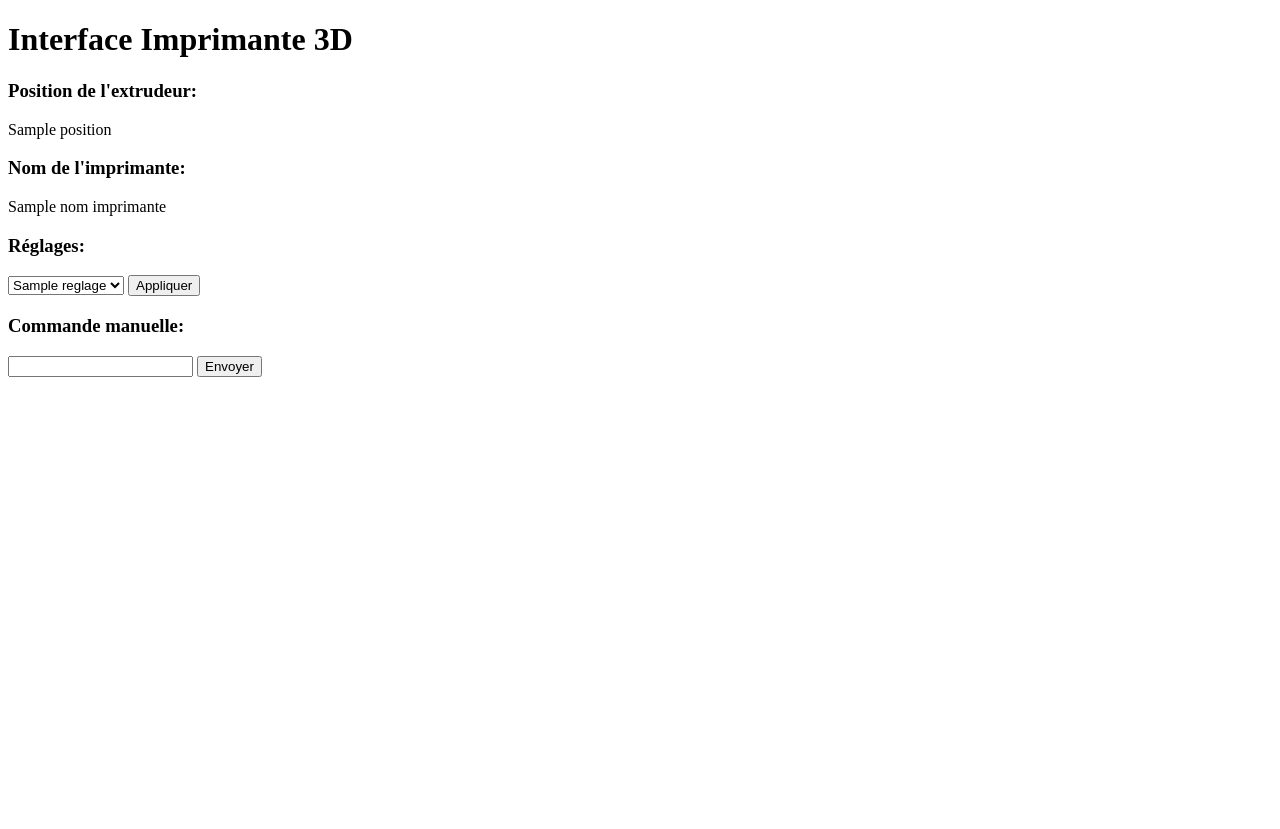
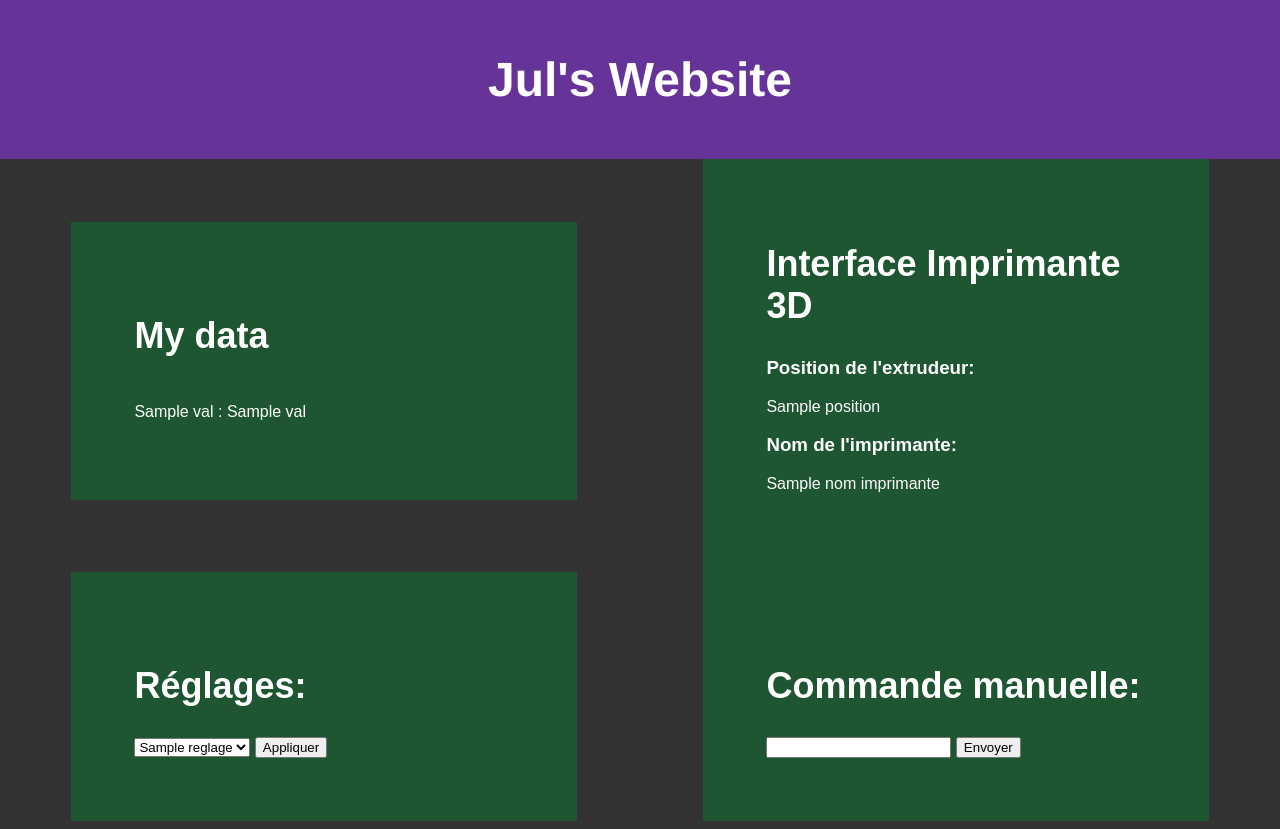
Before and after one commit to JulesBuretteDev/Sand_Drawing_Machine-, a Flask app: template raspyFiles/templates/index.html in a window 1280 px wide. Before the commit the page ends 377 px from the top, so only its background shows below. Run offline with Flask 3, Linux system fonts and the light colour scheme; the template is opened without the code that fills it: most values are stand-ins (such as "Sample title", 1, 10 or a date in 2020).

Commit message:
mise a jour du serveur, création de la file data

```diff
--- a/raspyFiles/app.py
+++ b/raspyFiles/app.py
@@ -1,4 +1,6 @@
 from flask import Flask, render_template, request
+import Data
+from myClass import *
 
 app = Flask(__name__)
 
@@ -12,7 +14,7 @@ class Imprimante3DIHM:
 
 @app.route('/')
 def index():
-    return render_template('index.html', position=imprimante.position_extrudeur, nom_imprimante=imprimante.nom_imprimante, reglages=imprimante.reglages)
+    return render_template('index.html', position=imprimante.position_extrudeur, nom_imprimante=imprimante.nom_imprimante, reglages=imprimante.reglages,values = Data.myValues.values)
 
 @app.route('/envoyer_commande', methods=['POST'])
 def envoyer_commande(self):
--- /dev/null
+++ b/raspyFiles/static/css/styles.css
@@ -0,0 +1,64 @@
+/* Styles for the entire page */
+body {
+    display: flex;
+    flex-wrap: wrap;
+    justify-content:space-around;
+    align-items: center;
+    background-color: #333;
+    color: #fff;
+    font-family: Arial, sans-serif;
+    margin-top: 150px;
+    padding: 0;
+}
+
+/* Styles for the header */
+header {
+    background-color: #663399;
+    padding: 20px;
+    text-align: center;
+    font-style: normal;
+    font-family: 'Franklin Gothic Medium', 'Arial Narrow', Arial, sans-serif;
+    position: absolute;
+    top: 0;
+    left: 0;
+    right: 0;
+}
+
+header h1 {
+    font-size: 48px; /* Increase the font size to make it larger */
+    color: #fff;
+}
+
+/* Styles for sections */
+.mySectionBody {
+    background-color: #1E5631;
+    padding: 5%;
+    width: 40%; /* Reduce the width to fit two sections in a row */
+    height: 30%; /*Adjust the height to maintain the aspect ratio*/
+    box-sizing: border-box;
+    /* max-height: px; */
+    transition: box-shadow 0.3s;
+    position: inherit;
+}
+
+.mydata {
+    display: flex;
+    flex-direction: column;
+    flex-wrap: wrap;
+}
+
+.mySectionBody:hover {
+    box-shadow: 0 0 10px 2px rgba(255, 255, 255, 0.8);
+}
+
+.titrepartie {
+    color: #fff;
+    font-size: 36px; /* Adjust the font size as needed */
+}
+
+@media only screen and (max-width: 768px) {
+    .mySectionBody {
+        width: 90%; /* Adjust the width for smaller screens */
+        margin: 5%; /* Adjust the margin for smaller screens */
+    }
+}
--- a/raspyFiles/templates/index.html
+++ b/raspyFiles/templates/index.html
@@ -1,18 +1,30 @@
 <!DOCTYPE html>
 <html>
 <head>
-    <title>Interface Imprimante 3D</title>
+    <title>Jul's Website</title>
+    <link rel="stylesheet" href="{{ url_for('static', filename='css/styles.css') }}">
 </head>
-<body>
-    <h1>Interface Imprimante 3D</h1>
-
+<header>
+    <h1>Jul's Website</h1>
+</header>
+<body class="myBody">
+    <section class="mySectionBody">
+        <H2 class="titrepartie">My data</H2>
+        <p class="mydata">
+            {% for val in values %}
+                <p>{{ val.name }} : {{val.val}} </p>
+            {% endfor %}
+        </p>
+    </section>
+    <section class="mySectionBody">
+        <h2 class="titrepartie">Interface Imprimante 3D</h2>
         <h3>Position de l'extrudeur:</h3>
         <p>{{ position }}</p>
-
         <h3>Nom de l'imprimante:</h3>
         <p>{{ nom_imprimante }}</p>
-
-    <h3>Réglages:</h3>
+    </section>
+    <section class="mySectionBody">
+        <h2 class="titrepartie">Réglages:</h2>
         <form method="post" action="/envoyer_commande">
             <select name="reglages">
                 {% for reglage in reglages %}
@@ -21,11 +33,14 @@
             </select>
             <input type="submit" value="Appliquer">
         </form>
+    </section>
 
-    <h3>Commande manuelle:</h3>
+    <section class="mySectionBody">
+        <h2 class="titrepartie">Commande manuelle:</h2>
         <form method="post" action="/envoyer_commande">
             <input type="text" name="commande">
             <input type="submit" value="Envoyer">
         </form>
+    </section>
 </body>
 </html>
```
Also changed, not shown: raspyFiles/Data.py (+4 -21 lines), raspyFiles/main.py (+2 -50 lines), raspyFiles/myClass.py (added, +46 -0 lines). Lines whose indentation alone changed are shown as unchanged.
